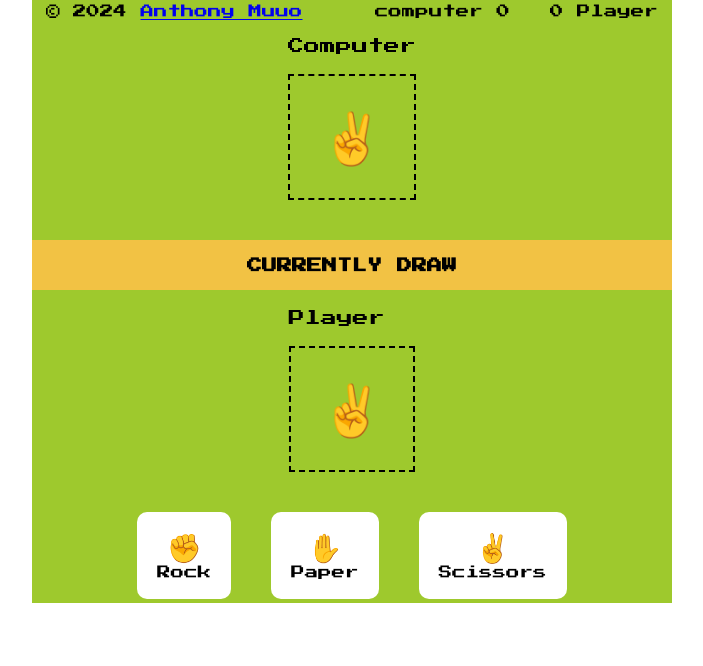
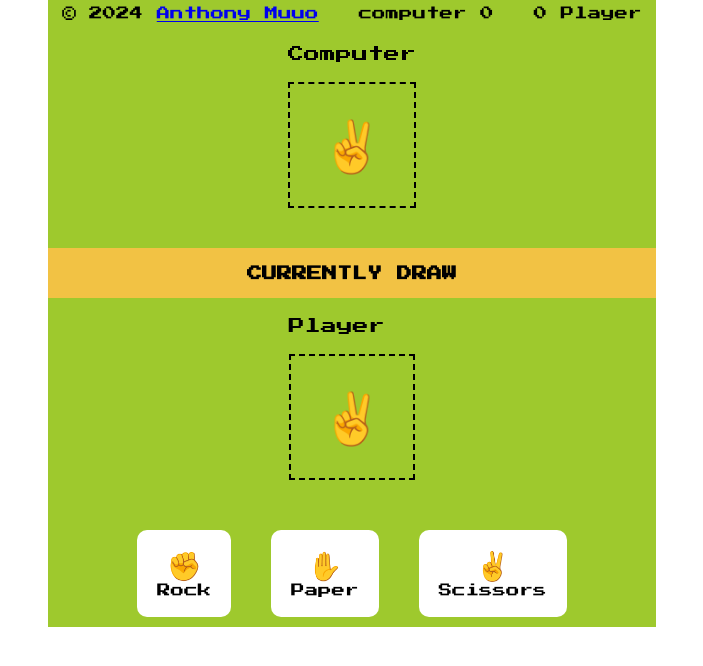
Before and after one commit to anthony-muuo/rock-paper-scissors, a plain HTML site: page index.html in a window 1280 px wide. Shown: the whole page, without its empty margins (288-991 px from the left). Drawn offline with Linux system fonts and the light colour scheme.

Commit message:
removed the console.logs and added a view height

```diff
--- a/src/index.js
+++ b/src/index.js
@@ -18,25 +18,20 @@ function playGame(playerChoice, computerChoice) {
     (playerChoice === "✌️" && computerChoice === "✌️") ||
     (playerChoice === "✋" && computerChoice === "✋")
   ) {
-    console.log("this is a tie");
     scoreUpdate.textContent = "CURRENTLY DRAW";
   } else if (playerChoice === "✊" && computerChoice === "✌️") {
-    console.log("player wins wit rock and comp chooses scissors");
     playerScore++;
     playerScorePlay.textContent = playerScore;
     scoreUpdate.textContent = "PLAYER WINS";
   } else if (playerChoice === "✌️" && computerChoice === "✋") {
-    console.log("player winsssss with scissors on computer is paper");
     playerScore++;
     playerScorePlay.textContent = playerScore;
     scoreUpdate.textContent = "PLAYER WINS";
   } else if (playerChoice === "✋" && computerChoice === "✊") {
-    console.log("player wins with paper and comp chooses rock");
     playerScore++;
     playerScorePlay.textContent = playerScore;
     scoreUpdate.textContent = "PLAYER WINS";
   } else {
-    console.log("computer wins");
     computerScore++;
     computerScorePlay.textContent = computerScore;
     scoreUpdate.textContent = "COMPUTER WINS";
@@ -51,7 +46,6 @@ function computerChoices() {
 
 function handlePlayed(choice) {
   playGame(choice, computerChoices());
-  console.log(choice);
 }
 
 rockPlayed.addEventListener("click", () => handlePlayed("✊"));
--- a/src/style.css
+++ b/src/style.css
@@ -5,6 +5,7 @@
 }
 html {
   font-size: 62.5%;
+  height: 100vh;
 }
 :root {
   --primary-font: "Press Start 2P", system-ui;
@@ -16,17 +17,17 @@ html {
 body {
   font-size: 1.35rem;
   font-family: var(--primary-font);
+  display: flex;
+  justify-content: center;
 }
 .parent {
   background-color: var(--background-color);
-  margin: 0 auto;
-  width: 50%;
-  padding: 4px 0;
 }
 header {
   display: flex;
   justify-content: space-between;
-  padding: 0 1.4rem;
+  padding: 0.6rem 1.4rem;
+  gap: 4rem;
 }
 .score {
   display: flex;
@@ -69,6 +70,7 @@ header {
   align-items: center;
   justify-content: center;
   gap: 4rem;
+  margin: 1rem;
 }
 .rock-play,
 .scissors-play,
```
